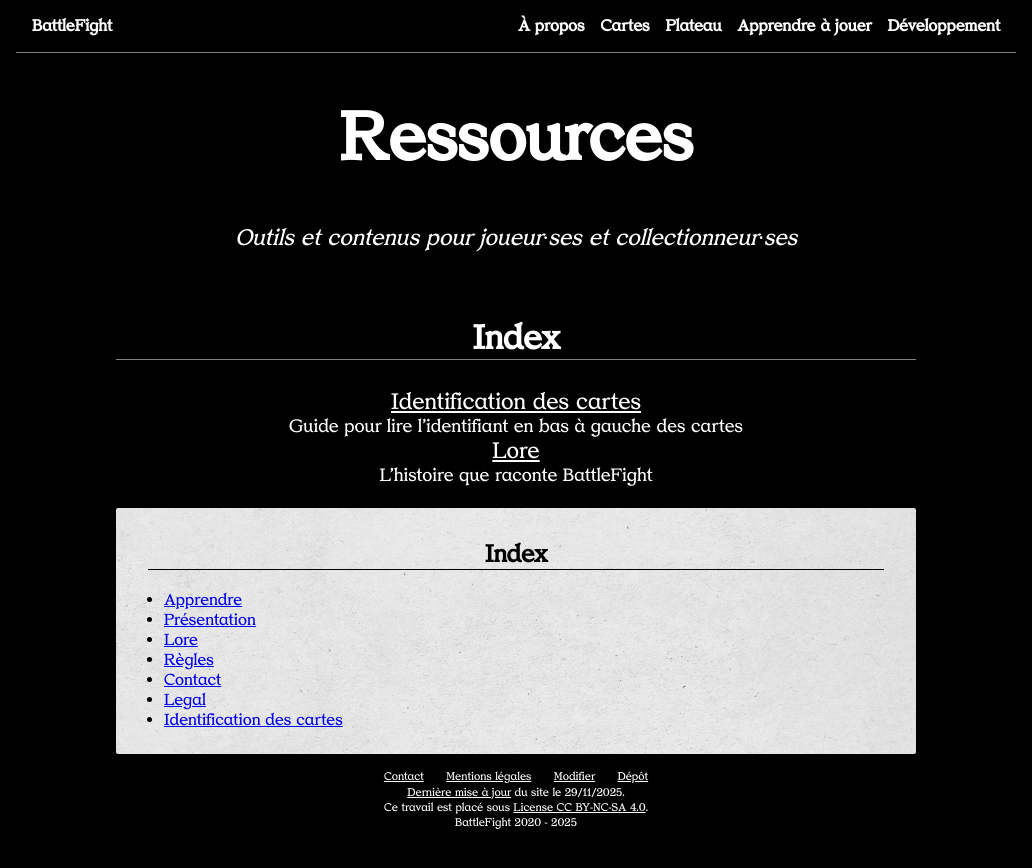
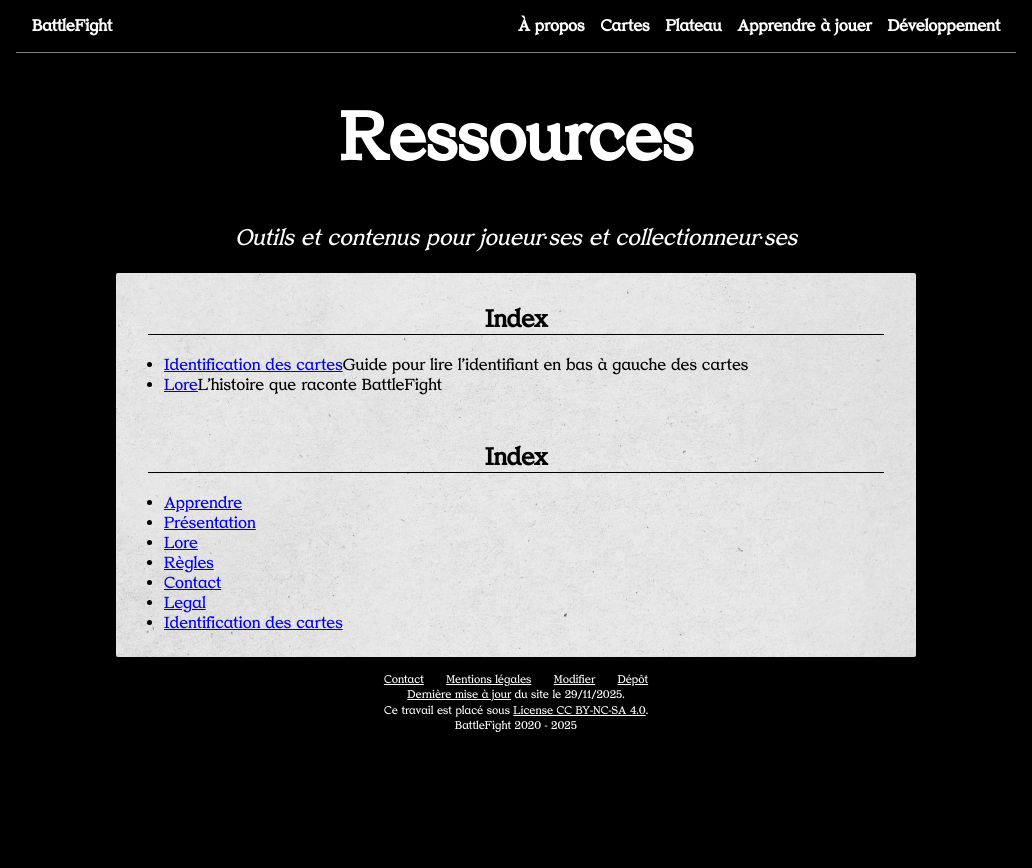
Before and after one commit to dracdrac/BATTLEFIGHT, a Jekyll site: the page built from ressources/README.md, in a window 1280 px wide. Shown: the top 868 px of the page, without its empty margins (124-1156 px from the left). Built offline with Jekyll 4.4.1, drawn with Linux system fonts in a browser that asks for light colours; the repository's description, which GitHub fills in, is left out.

Commit message:
descriptions

```diff
--- a/_layouts/directory.html
+++ b/_layouts/directory.html
@@ -9,10 +9,11 @@
     <header>
       <h1 id="page-title">{{ page.title }}</h1>
       <p id="page-description">{{ page.description }}</p>
+    </header>
+    <article class="markdown-body">
       <h2>Index</h2>
       {% include page-list.html %}
-    </header>
-    <article class="markdown-body">
+
       {{ content }}
     </article>
   </main>
```
